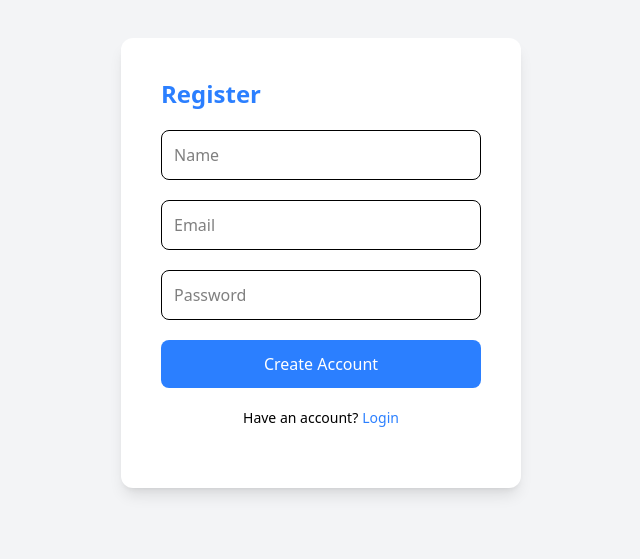
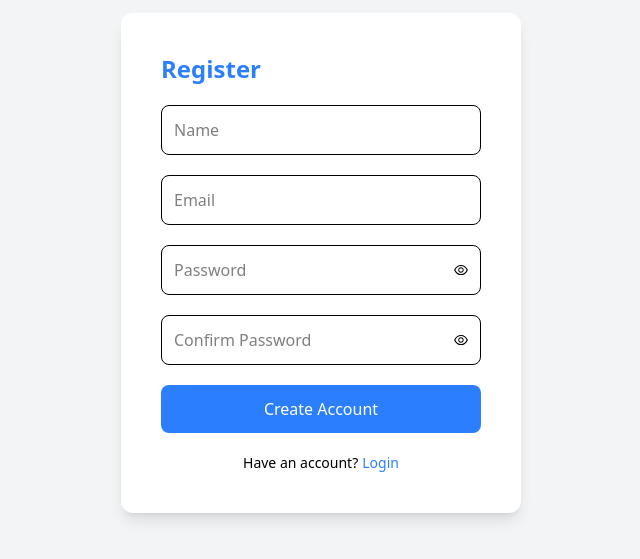
Before and after one commit to Sahilbahl003/TodoApplication, a Next.js app in the folder todo/: page /register in a window 1280 px wide. Shown: the part 157-716 px from the top of the page, without its empty margins (319-959 px from the left). Built offline with nearby package versions, Linux system fonts and the light colour scheme.

Commit message:
fix: validation on register and login form

```diff
--- a/todo/lib/db.js
+++ b/todo/lib/db.js
@@ -1,7 +1,7 @@
 import { Pool } from "pg";
 
 const pool = new Pool({
- connectionString: 'postgresql://postgres:11111@postgres-db:5432/tododb'
+ connectionString: 'postgresql://postgres:Sahil%40123@localhost:5432/tododb'
 });
 
 export default pool;
--- /dev/null
+++ b/todo/lib/validation.js
@@ -0,0 +1,90 @@
+export const validateField = (name, value, formData = {}) => {
+
+let message = "";
+
+if (name === "name") {
+
+const nameRegex = /^[A-Za-z]+( [A-Za-z]+)*$/;
+
+const trimmed = value.trim();
+
+if (!trimmed) message = "Name is required";
+
+else if (trimmed.length < 3) message = "Name must be at least 3 characters";
+
+else if (trimmed.length > 50) message = "Name too long";
+
+else if (!nameRegex.test(trimmed)) message = "Name must contain alphabets only";
+
+}
+
+
+
+if (name === "email") {
+
+const val = value.trim();
+
+const emailRegex = /^[^\s@]+@[^\s@]+\.[a-zA-Z]{2,3}$/;
+
+if (!val) message = "Email is required";
+
+else if (!emailRegex.test(val)) message = "Invalid email address";
+
+}
+
+
+
+const passwordRegex =
+/^(?=.*[a-z])(?=.*[A-Z])(?=.*\d)(?=.*[^A-Za-z0-9]).{8,20}$/;
+
+
+
+if (name === "password") {
+
+if (!value) message = "Password is required";
+
+else if (value.length < 8) message = "Password must be at least 8 characters";
+
+else if (value.length > 20) message = "Password too long";
+
+else if (!passwordRegex.test(value))
+
+message = "Must include uppercase, lowercase, number and special character";
+
+}
+
+
+
+if (name === "confirmPassword") {
+
+if (!value) message = "Confirm password is required";
+
+else if (value !== formData.password)
+
+message = "Passwords do not match";
+
+}
+
+
+
+return message;
+
+};
+
+
+
+export const validateForm = (formData) => {
+
+const errors = {};
+
+Object.keys(formData).forEach((key) => {
+
+const error = validateField(key, formData[key], formData);
+
+if (error) errors[key] = error;
+
+});
+
+return errors;
+
+};
--- a/todo/package.json
+++ b/todo/package.json
@@ -19,9 +19,10 @@
     "react": "19.2.4",
     "react-calendar": "^6.0.0",
     "react-dom": "19.2.4",
-    "react-hook-form": "^7.72.0",
+    "react-hook-form": "^7.72.1",
     "react-icons": "^5.6.0",
-    "react-router-dom": "^7.13.2"
+    "react-router-dom": "^7.13.2",
+    "react-toastify": "^11.0.5"
   },
   "devDependencies": {
     "@tailwindcss/postcss": "^4",
--- a/todo/src/app/components/LoginForm.js
+++ b/todo/src/app/components/LoginForm.js
@@ -3,13 +3,26 @@
 import { useState } from "react";
 import { useRouter } from "next/navigation";
 import { useForm } from "react-hook-form";
+import { validateField } from "../../../lib/validation";
+import { AiOutlineEye, AiOutlineEyeInvisible } from "react-icons/ai";
+import { toast } from "react-toastify";
 
 export default function LoginForm(){
 
 const router = useRouter();
-const { register, handleSubmit } = useForm();
+
+const {
+register,
+handleSubmit,
+trigger,
+formState:{errors}
+} = useForm({
+mode:"onChange",
+reValidateMode:"onBlur"
+});
 
 const [error,setError] = useState("");
+const [showPassword,setShowPassword] = useState(false);
 
 async function onSubmit(formData){
 
@@ -25,6 +38,8 @@ const data = await res.json();
 
 if(res.ok){
 
+toast.success("Login successful");
+
 localStorage.setItem("token",data.token);
 
 localStorage.setItem("user", JSON.stringify({
@@ -35,7 +50,11 @@ name: data.name || formData.email.charAt(0).toUpperCase()
 router.push("/");
 
 }else{
+
+toast.error(data.message || "Login failed");
+
 setError(data.message);
+
 }
 
 }
@@ -44,33 +63,81 @@ return(
 
 <form onSubmit={handleSubmit(onSubmit)} className="space-y-5">
 
-<h2 className="text-2xl font-bold text-blue-500 ">
+<h2 className="text-2xl font-bold text-blue-500">
 Login
 </h2>
+
+
+{/* EMAIL */}
+
+<div>
 
 <input
 type="email"
 placeholder="Enter your email"
 className="w-full border p-3 rounded-lg"
-{...register("email", { required: true })}
+{...register("email",{
+validate:(value)=> validateField("email",value) || true
+})}
+onBlur={()=>trigger("email")}
 />
 
+{errors.email && (
+<p className="text-red-500 text-xs mt-1">
+{errors.email.message || errors.email}
+</p>
+)}
+
+</div>
+
+
+{/* PASSWORD */}
+
+<div className="relative">
+
 <input
-type="password"
+type={showPassword ? "text" : "password"}
 placeholder="Enter password"
-className="w-full border p-3 rounded-lg"
-{...register("password", { required: true })}
+className="w-full border p-3 rounded-lg pr-10"
+{...register("password",{
+validate:(value)=> validateField("password",value) || true
+})}
+onBlur={()=>trigger("password")}
 />
 
-<p className="text-red-500 text-sm ">
+{/* Eye Toggle */}
+
+<div
+className="absolute right-3 top-1/2 -translate-y-1/2 cursor-pointer"
+onClick={()=>setShowPassword(!showPassword)}
+>
+{showPassword ? (
+<AiOutlineEyeInvisible className="text-gray-500 text-lg"/>
+) : (
+<AiOutlineEye className="text-gray-500 text-lg"/>
+)}
+</div>
+
+{errors.password && (
+<p className="text-red-500 text-xs mt-1">
+{errors.password.message || errors.password}
+</p>
+)}
+
+</div>
+
+
+<p className="text-red-500 text-sm">
 {error}
 </p>
+
 
 <button
 className="w-full bg-blue-500 text-white p-3 rounded-lg hover:bg-blue-600 cursor-pointer"
 >
 Login
 </button>
+
 
 <p className="text-sm text-center">
 New user?
--- a/todo/src/app/components/RegisterForm.js
+++ b/todo/src/app/components/RegisterForm.js
@@ -2,87 +2,291 @@
 
 import { useState } from "react";
 import { useRouter } from "next/navigation";
-import { useForm } from "react-hook-form";
+import { validateField, validateForm } from "../../../lib/validation";
+import { toast } from "react-toastify";
+import { AiOutlineEye, AiOutlineEyeInvisible } from "react-icons/ai";
 
-export default function RegisterForm(){
+export default function RegisterForm() {
 
 const router = useRouter();
-const { register, handleSubmit } = useForm();
 
-const [error,setError] = useState("");
+const [formData,setFormData] = useState({
+name:"",
+email:"",
+password:"",
+confirmPassword:""
+});
 
-async function onSubmit(formData){
+const [errors,setErrors] = useState({});
+const [formError,setFormError] = useState("");
+
+const [showPassword,setShowPassword] = useState(false);
+const [showConfirmPassword,setShowConfirmPassword] = useState(false);
+
+
+/* ---------------- CHANGE HANDLER ---------------- */
+
+const changeHandler = (e)=>{
+
+const {name,value} = e.target;
+
+const updated = {...formData,[name]:value};
+
+setFormData(updated);
+
+const error = validateField(name,value,updated);
+
+let confirmError = errors.confirmPassword;
+
+if(name==="password" || name==="confirmPassword"){
+
+confirmError = validateField(
+"confirmPassword",
+updated.confirmPassword,
+updated
+);
+
+}
+
+setErrors((prev)=>({
+...prev,
+[name]:error,
+confirmPassword:confirmError
+}));
+
+};
+
+
+
+/* ---------------- BLUR HANDLER ---------------- */
+
+const blurHandler = (e)=>{
+
+const {name,value} = e.target;
+
+const error = validateField(name,value,formData);
+
+let confirmError = errors.confirmPassword;
+
+if(name==="password" || name==="confirmPassword"){
+
+confirmError = validateField(
+"confirmPassword",
+formData.confirmPassword,
+formData
+);
+
+}
+
+setErrors((prev)=>({
+...prev,
+[name]:error,
+confirmPassword:confirmError
+}));
+
+};
+
+
+
+/* ---------------- SUBMIT HANDLER ---------------- */
+
+const submitHandler = async(e)=>{
+
+e.preventDefault();
+
+const validationErrors = validateForm(formData);
+
+if(Object.keys(validationErrors).length>0){
+
+setErrors(validationErrors);
+
+return;
+
+}
+
+setFormError("");
+
+try{
 
 const res = await fetch("/api/register",{
 method:"POST",
-headers:{
-"Content-Type":"application/json"
-},
+headers:{ "Content-Type":"application/json" },
 body:JSON.stringify(formData)
 });
 
 const data = await res.json();
 
 if(res.ok){
+
+toast.success("User created successfully");
+
 router.push("/login");
-}
-else{
-console.log("Registration failed", res);
-setError(data.message || "Registration failed");
-}
+
+}else{
+
+setFormError(data.message || "Registration failed");
 
 }
 
+}catch{
+
+setFormError("Something went wrong");
+
+}
+
+};
+
+
 return(
 
-<form onSubmit={handleSubmit(onSubmit)} className="space-y-5">
+<form onSubmit={submitHandler} className="space-y-5">
 
 <h2 className="text-2xl font-bold text-blue-500">
 Register
 </h2>
 
+
+{/* NAME */}
+
+<div>
+
 <input
-type="text"
+name="name"
+value={formData.name}
+onChange={changeHandler}
+onBlur={blurHandler}
 placeholder="Name"
 className="w-full border p-3 rounded-lg"
-{...register("name", { required: true })}
 />
 
+{errors.name && (
+<p className="text-red-500 text-xs mt-1">
+{errors.name}
+</p>
+)}
+
+</div>
+
+
+
+{/* EMAIL */}
+
+<div>
+
 <input
-type="email"
+name="email"
+value={formData.email}
+onChange={changeHandler}
+onBlur={blurHandler}
 placeholder="Email"
 className="w-full border p-3 rounded-lg"
-{...register("email", { required: true })}
 />
 
+{errors.email && (
+<p className="text-red-500 text-xs mt-1">
+{errors.email}
+</p>
+)}
+
+</div>
+
+
+
+{/* PASSWORD */}
+
+<div className="relative">
+
 <input
-type="password"
+type={showPassword ? "text" : "password"}
+name="password"
+value={formData.password}
+onChange={changeHandler}
+onBlur={blurHandler}
 placeholder="Password"
-className="w-full border p-3 rounded-lg"
-{...register("password", { required: true })}
+className="w-full border p-3 rounded-lg pr-10"
 />
+
+<div
+className="absolute right-3 top-1/2 -translate-y-1/2 cursor-pointer"
+onClick={()=>setShowPassword(!showPassword)}
+>
+{showPassword ? <AiOutlineEyeInvisible/> : <AiOutlineEye/>}
+</div>
+
+{errors.password && (
+<p className="text-red-500 text-xs mt-1">
+{errors.password}
+</p>
+)}
+
+</div>
+
+
+
+{/* CONFIRM PASSWORD */}
+
+<div className="relative">
+
+<input
+type={showConfirmPassword ? "text" : "password"}
+name="confirmPassword"
+value={formData.confirmPassword}
+onChange={changeHandler}
+onBlur={blurHandler}
+placeholder="Confirm Password"
+className="w-full border p-3 rounded-lg pr-10"
+/>
+
+<div
+className="absolute right-3 top-1/2 -translate-y-1/2 cursor-pointer"
+onClick={()=>setShowConfirmPassword(!showConfirmPassword)}
+>
+{showConfirmPassword ? <AiOutlineEyeInvisible/> : <AiOutlineEye/>}
+</div>
+
+{errors.confirmPassword && (
+<p className="text-red-500 text-xs mt-1">
+{errors.confirmPassword}
+</p>
+)}
+
+</div>
+
+
 
 <button
 className="w-full bg-blue-500 text-white p-3 rounded-lg hover:bg-blue-600 cursor-pointer"
 >
+
 Create Account
+
 </button>
 
+
 <p className="text-sm text-center">
+
 Have an account?
+
 <span
 onClick={()=>router.push("/login")}
 className="text-blue-500 cursor-pointer ml-1"
 >
+
 Login
+
 </span>
+
 </p>
 
-<p className="text-red-500 text-sm ">
-{error}
+
+{formError && (
+<p className="text-red-500 text-sm text-center">
+{formError}
 </p>
+)}
 
 </form>
 
-)
+);
+
 }
--- a/todo/src/app/components/UserMenu.js
+++ b/todo/src/app/components/UserMenu.js
@@ -2,18 +2,25 @@
 
 import { useState, useEffect, useRef } from "react";
 import { useRouter } from "next/navigation";
+import { toast } from "react-toastify";
+import { IoIosLogOut } from "react-icons/io";
 
 export default function UserMenu() {
+
   const [open, setOpen] = useState(false);
   const [user, setUser] = useState(null);
   const [userInitial, setUserInitial] = useState("U");
+
   const menuRef = useRef(null);
   const router = useRouter();
 
+  // load user from localStorage
   useEffect(() => {
     const storedUser = JSON.parse(localStorage.getItem("user"));
+
     if (storedUser) {
       setUser(storedUser);
+
       if (storedUser?.name) {
         setUserInitial(storedUser.name.charAt(0).toUpperCase());
       }
@@ -27,30 +34,43 @@ export default function UserMenu() {
         setOpen(false);
       }
     }
+
     document.addEventListener("mousedown", handleClickOutside);
-    return () => document.removeEventListener("mousedown", handleClickOutside);
+
+    return () => {
+      document.removeEventListener("mousedown", handleClickOutside);
+    };
+
   }, []);
 
+  // logout handler
   function handleLogout() {
+
     localStorage.removeItem("token");
     localStorage.removeItem("user");
+
     setUser(null);
-    router.push("/login");
+    setOpen(false);
+
+    toast.success("Logout successful");
+
+    setTimeout(() => {
+      router.push("/login");
+    }, 700);
   }
 
   return (
+
     <div className="relative flex items-center gap-2 right-0" ref={menuRef}>
-
 
       {!user && (
         <button
           onClick={() => router.push("/login")}
-          className="px-3 py-1 bg-blue-600  text-white text-lg cursor-pointer rounded hover:bg-blue-700"
+          className="px-3 py-1 bg-blue-600 text-white text-lg cursor-pointer rounded hover:bg-blue-700"
         >
           Login
         </button>
       )}
-
 
       {user && (
         <>
@@ -63,16 +83,21 @@ export default function UserMenu() {
 
           {open && (
             <div className="absolute right-0 mt-30 w-32 bg-white border rounded shadow-md">
+
               <button
                 onClick={handleLogout}
-                className="w-full text-left px-4 py-2 hover:bg-gray-100 cursor-pointer"
+                className="w-full text-left px-4 py-2 hover:bg-gray-100 cursor-pointer flex"
               >
-                Logout <span className="ml-2 text-xl text-red-500">►</span>
+                Logout
+                <span className="ml-2 text-xl text-black"><IoIosLogOut /></span>
+
               </button>
+
             </div>
           )}
         </>
       )}
+
     </div>
   );
 }
--- a/todo/src/app/layout.js
+++ b/todo/src/app/layout.js
@@ -1,5 +1,7 @@
 import Link from "next/link";
 import "./global.css";
+import "react-toastify/dist/ReactToastify.css";
+import { ToastContainer } from "react-toastify";
 
 export default function RootLayout({ children }) {
   return (
@@ -11,6 +13,7 @@ export default function RootLayout({ children }) {
         </h1>
 
         {children}
+        <ToastContainer position="top-right" />
 
       </body>
     </html>
```
Also changed, not shown: 1 other file (tests, documents, lock files or other folders).
